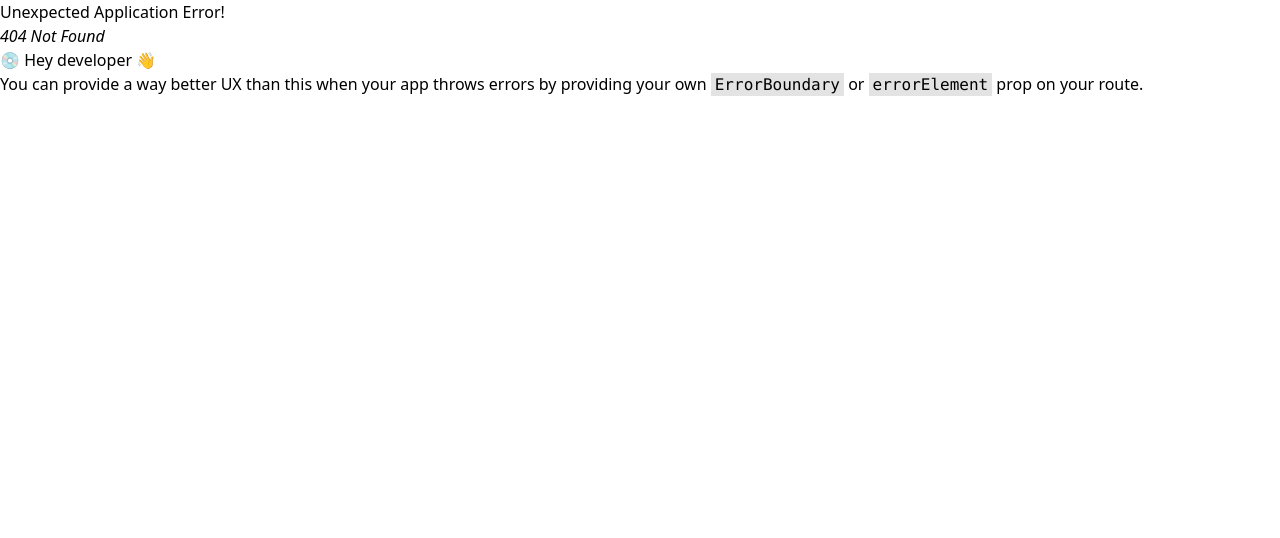
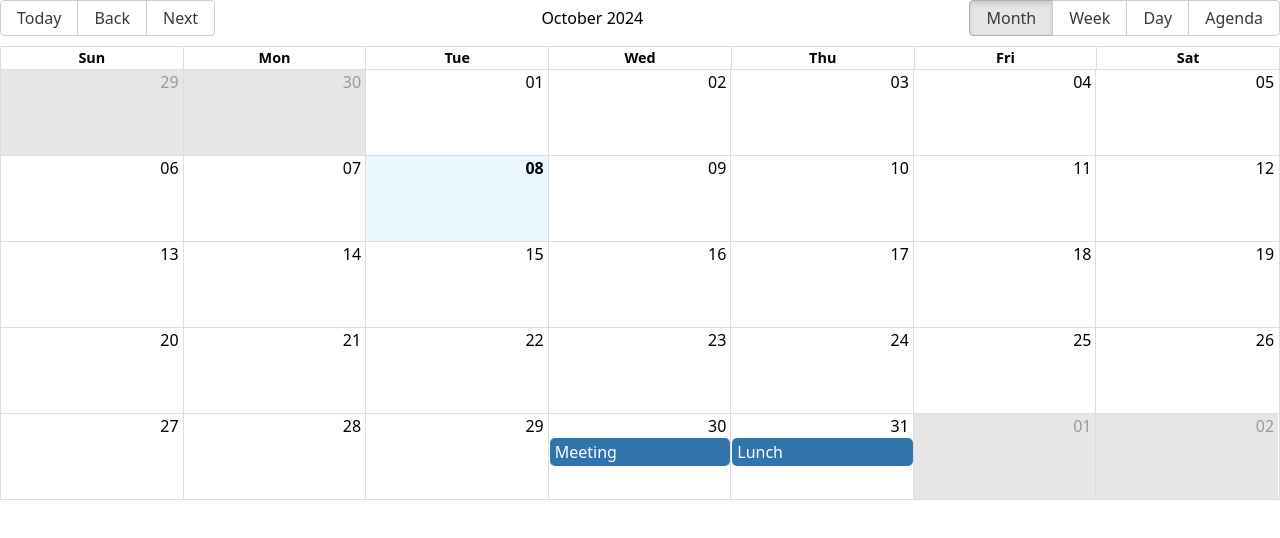
Before and after one commit to HopesonOgaga/reservation, a React (Create React App) app: page /calendar in a window 1280 px wide. Before the commit this address had no page. Shown: the top 538 px of the page. Built offline with nearby package versions, Linux system fonts and the light colour scheme.

Commit message:
calendar first code

```diff
--- a/package.json
+++ b/package.json
@@ -7,6 +7,7 @@
     "@testing-library/react": "^13.4.0",
     "@testing-library/user-event": "^13.5.0",
     "react": "^18.3.1",
+    "react-big-calendar": "^1.15.0",
     "react-dom": "^18.3.1",
     "react-router": "6.3",
     "react-router-dom": "6.4",
--- a/src/App.js
+++ b/src/App.js
@@ -14,6 +14,9 @@ import Footer from "./components/footer";
 import Availability from "./components/reservation/availability";
 import Reservation from "./components/reservation/checkout";
 import Payment from "./components/reservation/payment";
+import MyCalendar from "./ui/calendar/calendar";
+import { events } from "./ui/calendar/indes";
+
 
 const router = createBrowserRouter(
   createRoutesFromElements(
@@ -27,6 +30,7 @@ const router = createBrowserRouter(
       <Route path="available" element={<Availability></Availability>}></Route>
       <Route path="reserve" element={<Reservation></Reservation>}></Route>
       <Route path="payment" element ={<Payment></Payment>}></Route>
+      <Route path="calendar" element={<MyCalendar events={events} />}></Route>
     </Route>
   )
 );
--- /dev/null
+++ b/src/ui/calendar/calendar.jsx
@@ -0,0 +1,21 @@
+import { Calendar, momentLocalizer } from "react-big-calendar";
+import moment from "moment";
+import "react-big-calendar/lib/css/react-big-calendar.css"; // Import calendar styles
+
+const localizer = momentLocalizer(moment);
+
+const MyCalendar = ({ events }) => {
+  return (
+    <div>
+      <Calendar
+        localizer={localizer}
+        events={events}
+        startAccessor="start"
+        endAccessor="end"
+        style={{ height: 500 }}
+      />
+    </div>
+  );
+};
+
+export default MyCalendar;
--- /dev/null
+++ b/src/ui/calendar/indes.jsx
@@ -0,0 +1,12 @@
+export  const events = [
+  {
+    title: 'Meeting',
+    start: new Date(2024, 9, 30, 10, 0), // October is month 9 (0-indexed)
+    end: new Date(2024, 9, 30, 11, 0),
+  },
+  {
+    title: 'Lunch',
+    start: new Date(2024, 9, 31, 12, 0),
+    end: new Date(2024, 9, 31, 13, 0),
+  },
+];
```
Also changed, not shown: 1 other file (tests, documents, lock files or other folders).
